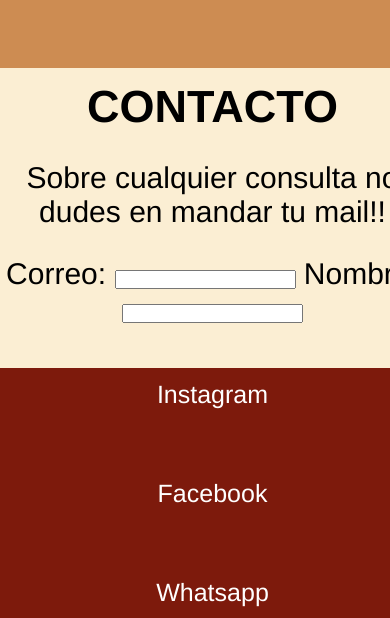
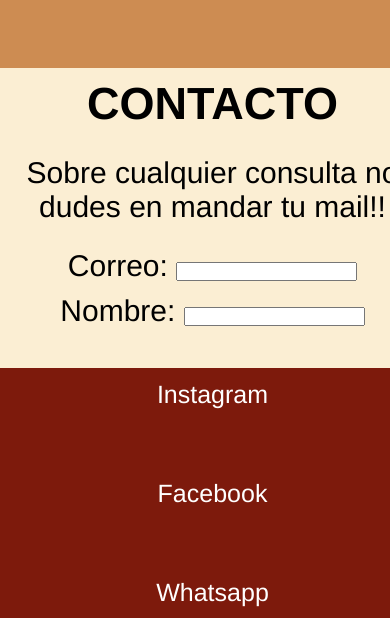
Before and after one commit to Fampires08/FampiresPage, a plain HTML site: page index.html in a window 390 px wide. Shown: the part 2612-3230 px from the top of the page. Drawn offline with Linux system fonts and the light colour scheme.

Commit message:
corregi errores en las imagenes de galeria y agregue la seccion de contacto en el index

```diff
--- a/index.html
+++ b/index.html
@@ -50,6 +50,8 @@
             <form action="">
                 <label for="mail">Correo:</label>
                 <input type="email" name="mail">
+            </form>
+            <form>
                 <label for="name">Nombre:</label>
                 <input type="text" name="name">
             </form>
--- a/scss/_mediaqueries.scss
+++ b/scss/_mediaqueries.scss
@@ -44,13 +44,17 @@
     }
     .contactoIndex{
         grid-area: contacto;
-        flex-direction: column;
+        flex-wrap: wrap;
         text-align: center;
         padding-bottom: 30px;
         background-color: #fbeed3;
         text-align: center;
         p{
             padding: 15px;
+        }
+        form{
+            flex-direction: column;
+            justify-content: center;
         }
     }
     .footer{
```
Also changed, not shown: css/estilos.css, 1 other file.
